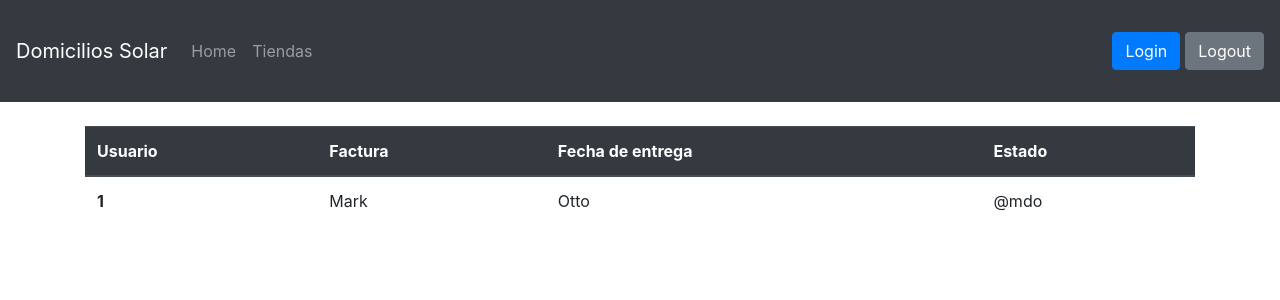
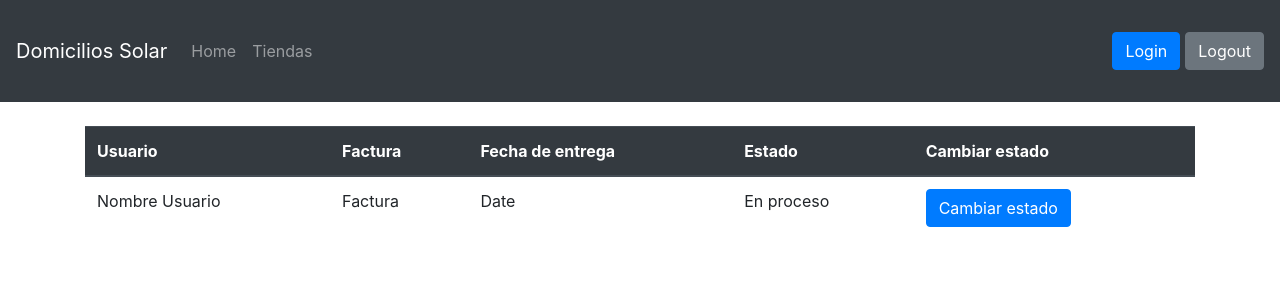
Before and after one commit to abrahamnarval/domiciliosFront, an Angular app: page /admin in a window 1280 px wide. Shown: the top 300 px of the page. Built offline with nearby package versions, Linux system fonts and the light colour scheme.

Commit message:
Merge entre rama David y Master

```diff
--- a/src/app/pages/admin/admin.component.html
+++ b/src/app/pages/admin/admin.component.html
@@ -1,3 +1,4 @@
+<div class="list-group">
   <table class="table">
     <thead class="thead-dark">
       <tr>
@@ -5,14 +6,17 @@
         <th scope="col">Factura</th>
         <th scope="col">Fecha de entrega</th>
         <th scope="col">Estado</th>
+        <th scope="col">Cambiar estado</th>
       </tr>
     </thead>
     <tbody>
       <tr>
-      <th scope="row">1</th>
-      <td>Mark</td>
-      <td>Otto</td>
-      <td>@mdo</td>
+        <td scope="row">Nombre Usuario</td>
+        <td>Factura</td>
+        <td>Date</td>
+        <td>En proceso</td>
+        <td><button type="button" name="button" class="btn btn-primary">Cambiar estado</button></td>
       </tr>
     </tbody>
   </table>
+</div>
```
Lines whose indentation alone changed are shown as unchanged.
